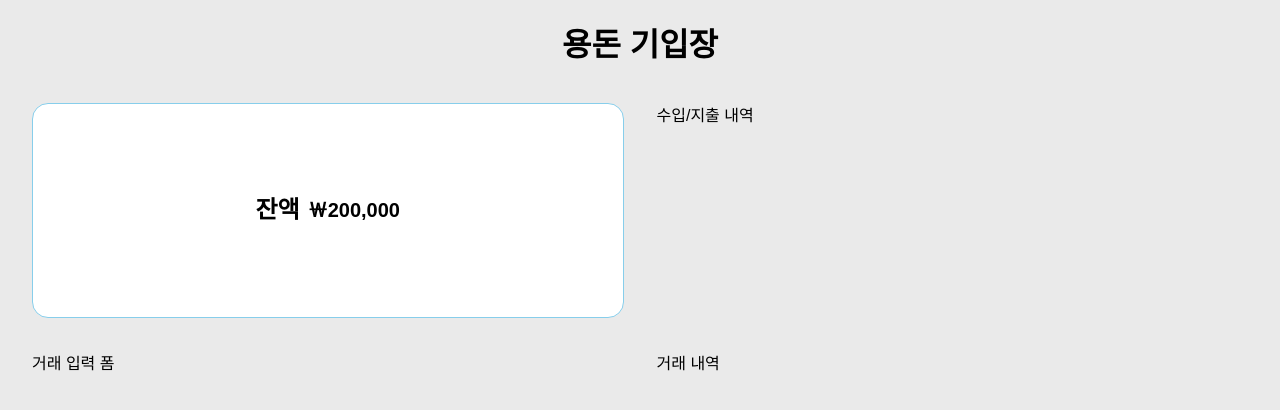
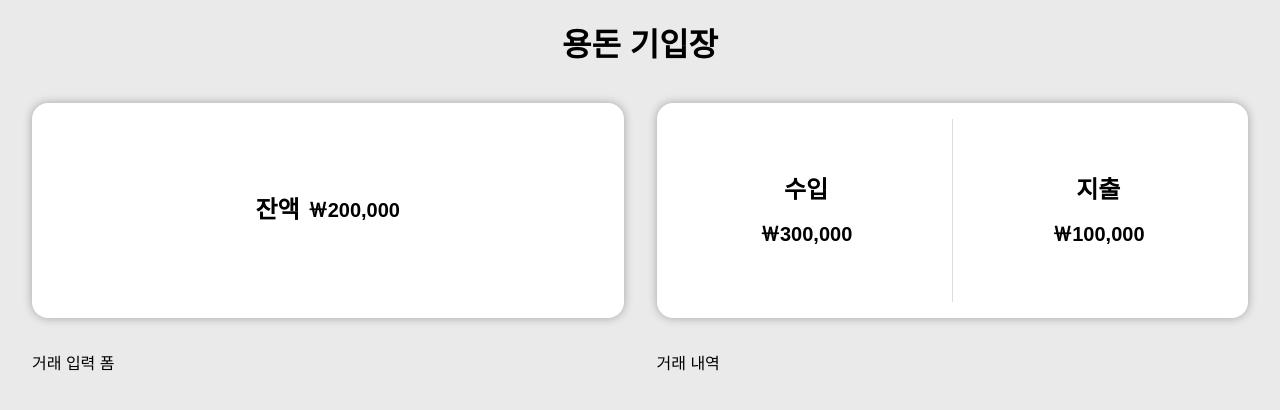
Before and after one commit to nue-os/allowance-book, a React (Vite) app: page / in a window 1280 px wide. Shown: the top 410 px of the page. Built offline with nearby package versions, Linux system fonts and the light colour scheme; a web font is replaced by a local one.

Commit message:
style: 수입/지출 총합 컴포넌트 스타일링

```diff
--- a/src/index.css
+++ b/src/index.css
@@ -67,7 +67,7 @@ main > section {
   gap: var(--fs33);
 }
 
-@media (max-width: 600px) {
+@media (max-width: 768px) {
   main > section {
     grid-template-columns: 1fr;
     grid-template-rows: 1fr 1fr 2fr 2fr;
--- a/src/organisms/BalanceDisplay.module.css
+++ b/src/organisms/BalanceDisplay.module.css
@@ -1,13 +1,12 @@
 .balanceCon {
-  border: 1px solid red;
   display: flex;
   align-items: center;
   justify-content: center;
   gap: var(--fs8);
   font-weight: bold;
   background-color: white;
-  border: 1px solid skyblue;
   border-radius: var(--fs16);
+  box-shadow: 0 0 10px rgba(0, 0, 0, 0.3);
 }
 
 .balanceCon > strong {
--- /dev/null
+++ b/src/organisms/IncomeExpenseSummary.jsx
@@ -0,0 +1,20 @@
+import React from 'react'
+import css from './IncomeExpenseSummary.module.css'
+
+const IncomeExpenseSummary = () => {
+  return (
+    <div className={css.summaryCon}>
+      <div className={css.income}>
+        <strong>수입</strong>
+        <span>{`￦300,000`}</span>
+      </div>
+      <span className={css.bar}></span>
+      <div className={css.expense}>
+        <strong>지출</strong>
+        <span>{`￦100,000`}</span>
+      </div>
+    </div>
+  )
+}
+
+export default IncomeExpenseSummary
--- /dev/null
+++ b/src/organisms/IncomeExpenseSummary.module.css
@@ -0,0 +1,30 @@
+.summaryCon {
+  padding: var(--fs16);
+  display: flex;
+  gap: var(--fs12);
+  border-radius: var(--fs16);
+  background-color: white;
+  box-shadow: 0 0 10px rgba(0, 0, 0, 0.3);
+}
+
+.summaryCon > div {
+  flex: 1;
+  display: flex;
+  flex-direction: column;
+  justify-content: center;
+  align-items: center;
+  font-weight: bold;
+  gap: var(--fs8);
+}
+
+.summaryCon > div strong {
+  font-size: var(--fs26);
+}
+.summaryCon > div span {
+  font-size: var(--fs20);
+}
+
+.bar {
+  width: 1px;
+  background-color: gainsboro;
+}
--- a/src/pages/MainPage.jsx
+++ b/src/pages/MainPage.jsx
@@ -1,5 +1,6 @@
 import React from 'react'
 import BalanceDisplay from '../organisms/BalanceDisplay'
+import IncomeExpenseSummary from '../organisms/IncomeExpenseSummary'
 
 const MainPage = () => {
   return (
@@ -7,7 +8,7 @@ const MainPage = () => {
       <h1>용돈 기입장</h1>
       <section>
         <BalanceDisplay />
-        <div>수입/지출 내역</div>
+        <IncomeExpenseSummary />
         <div>거래 입력 폼</div>
         <div>거래 내역</div>
       </section>
```
